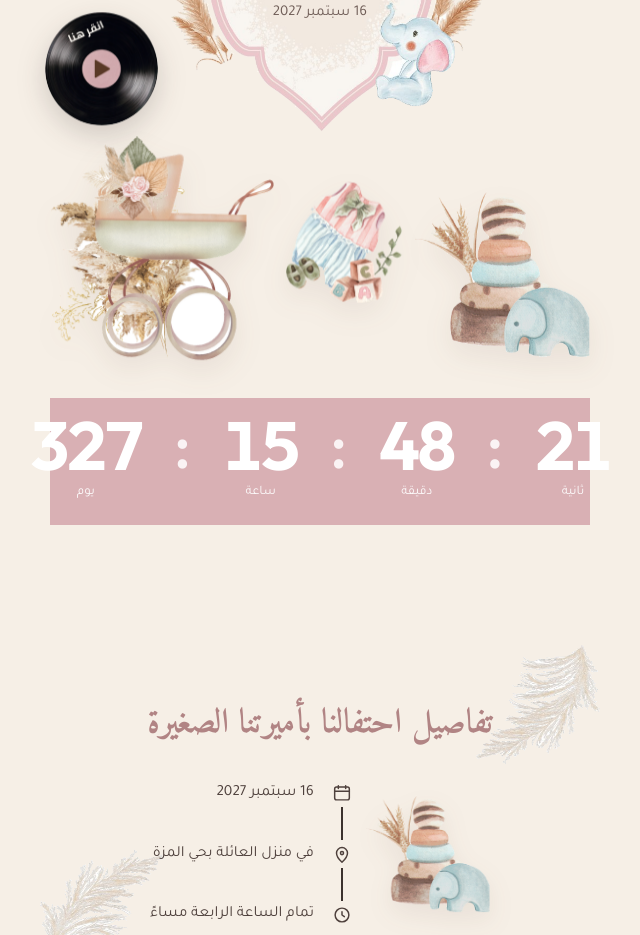
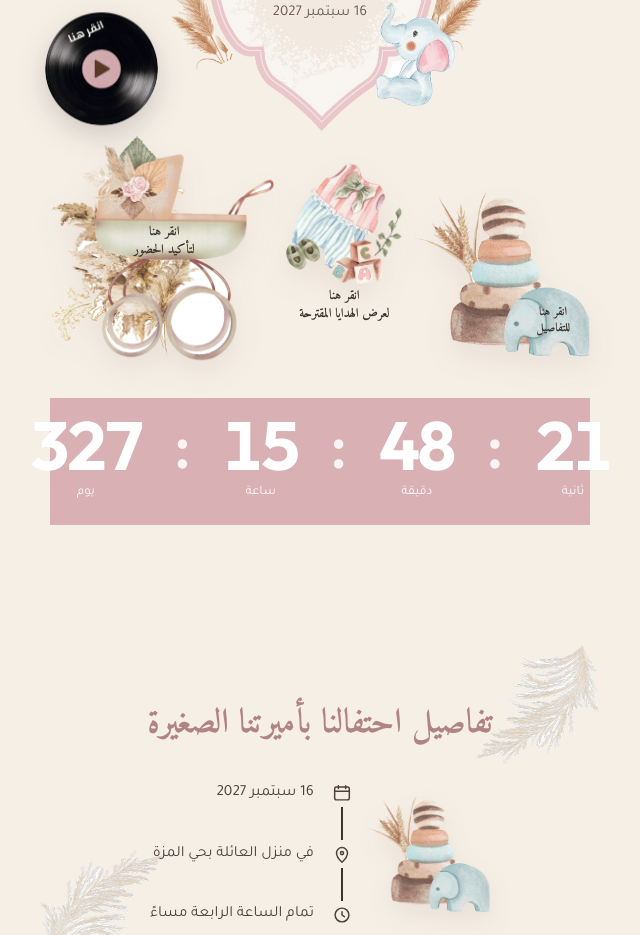
Before and after one commit to lina123dirani/baby-shower-invitation, a React (Vite) app: page / in a window 1280 px wide. Shown: the part 1100-2035 px from the top of the page, without its empty margins (320-960 px from the left). Built offline with nearby package versions, Linux system fonts and the light colour scheme; a web font is replaced by a local one.

Commit message:
Open each story picture on its own page.
The carriage confirms attendance, the outfit opens the gifts, and the elephant opens the details.

```diff
--- a/src/Story.jsx
+++ b/src/Story.jsx
@@ -1,6 +1,13 @@
 import Countdown from './Countdown'
 import { getInvite } from './event'
 import Vinyl from './Vinyl'
+
+function openSection(id) {
+  const node = document.getElementById(id)
+  if (!node) return
+  const reduce = window.matchMedia('(prefers-reduced-motion: reduce)').matches
+  node.scrollIntoView({ behavior: reduce ? 'auto' : 'smooth', block: 'start' })
+}
 
 export default function Story() {
   const invite = getInvite()
@@ -22,15 +29,45 @@ export default function Story() {
         </div>
 
         <div className="toys">
-          <span className="toy-slot rise" style={{ '--d': '80ms' }}>
+          <button
+            type="button"
+            className="toy-slot toy-link stroller rise"
+            style={{ '--d': '80ms' }}
+            onClick={() => openSection('rsvp')}
+          >
             <img className="toy stroller" src="/art/stroller.png" alt="" width="456" height="460" />
-          </span>
-          <span className="toy-slot outfit-slot rise" style={{ '--d': '160ms' }}>
+            <span className="toy-label on-stroller">
+              انقر هنا
+              <br />
+              لتأكيد الحضور
+            </span>
+          </button>
+          <button
+            type="button"
+            className="toy-slot toy-link outfit-slot outfit rise"
+            style={{ '--d': '160ms' }}
+            onClick={() => openSection('gifts')}
+          >
             <img className="toy outfit" src="/art/outfit.png" alt="" width="241" height="248" />
-          </span>
-          <span className="toy-slot rise" style={{ '--d': '240ms' }}>
+            <span className="toy-label on-outfit">
+              انقر هنا
+              <br />
+              لعرض الهدايا المقترحة
+            </span>
+          </button>
+          <button
+            type="button"
+            className="toy-slot toy-link rings rise"
+            style={{ '--d': '240ms' }}
+            onClick={() => openSection('details')}
+          >
             <img className="toy rings" src="/art/rings.png" alt="" width="282" height="269" />
-          </span>
+            <span className="toy-label on-details">
+              انقر هنا
+              <br />
+              للتفاصيل
+            </span>
+          </button>
         </div>
       </div>
       <Countdown />
--- a/src/invitation.css
+++ b/src/invitation.css
@@ -346,6 +346,58 @@ body {
   justify-content: center;
 }
 
+.toy-link {
+  position: relative;
+  width: 100%;
+  padding: 0;
+  animation: float-y 6.5s ease-in-out infinite;
+}
+
+.toy-link:focus-visible {
+  outline: 2px solid var(--rose);
+  outline-offset: 4px;
+  border-radius: 12px;
+}
+
+.toy-label {
+  position: absolute;
+  z-index: 2;
+  margin: 0;
+  color: #3c322e;
+  font-family: var(--serif);
+  font-weight: 700;
+  line-height: 1.35;
+  text-align: center;
+}
+
+.toy-link.outfit {
+  flex-direction: column;
+  align-items: center;
+}
+
+.toy-label.on-stroller {
+  top: 39%;
+  left: 24%;
+  width: 54%;
+  font-size: clamp(10px, 2.2vw, 13px);
+}
+
+.toy-label.on-outfit {
+  position: relative;
+  bottom: auto;
+  left: auto;
+  width: 8.2em;
+  margin-top: 2px;
+  font-size: clamp(11px, 2.3vw, 13px);
+}
+
+.toy-label.on-details {
+  top: 68%;
+  left: 61%;
+  width: 36%;
+  font-size: clamp(9px, 1.9vw, 12px);
+}
+
 .outfit-slot {
   align-self: center;
 }
@@ -356,13 +408,11 @@ body {
   animation: float-y 6.5s ease-in-out infinite;
 }
 
-.toy.stroller { animation-duration: 7.2s; }
-.toy.outfit {
-  width: 84%;
-  animation-duration: 5.8s;
-  animation-delay: -1.2s;
-}
-.toy.rings { animation-duration: 6.8s; animation-delay: -2s; }
+.toy-link.stroller { animation-duration: 7.2s; }
+.toy-link.outfit { animation-duration: 5.8s; animation-delay: -1.2s; }
+.toy-link.rings { animation-duration: 6.8s; animation-delay: -2s; }
+.toy-link .toy { animation: none; }
+.toy.outfit { width: 84%; }
 
 .countdown {
   width: min(540px, calc(100% - 28px));
@@ -414,6 +464,7 @@ body {
 .details {
   position: relative;
   background: var(--cream);
+  scroll-margin-top: 16px;
 }
 
 .details-cream {
@@ -637,6 +688,7 @@ body {
   background: var(--cream);
   overflow: hidden;
   padding: 36px 0 64px;
+  scroll-margin-top: 16px;
 }
 
 .gifts-sheet {
@@ -709,6 +761,7 @@ body {
 .rsvp {
   background: var(--cream);
   padding: 0 0 20px;
+  scroll-margin-top: 16px;
 }
 
 .rsvp-sheet {
@@ -900,6 +953,7 @@ body {
 
   .envelope-float,
   .toy,
+  .toy-link,
   .vinyl,
   .vinyl img,
   .rings-side,
```
